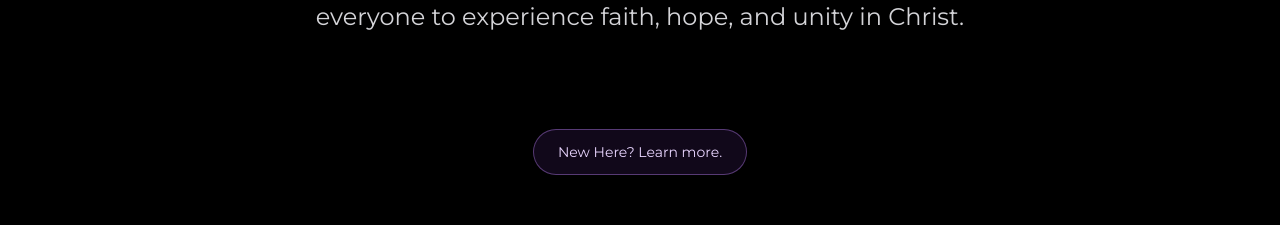
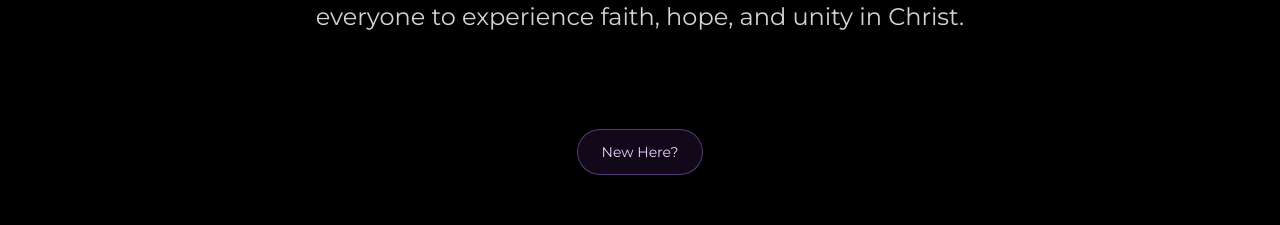
Before and after one commit to karlodelarosa/elgc, a Next.js app: page / in a window 1280 px wide. Shown: the part 1423-1648 px from the top of the page. Built offline with nearby package versions, Linux system fonts and the light colour scheme; a web font is replaced by a local one.

Commit message:
feat: text change

```diff
--- a/app/components/church-info/church-intro-text-component.tsx
+++ b/app/components/church-info/church-intro-text-component.tsx
@@ -26,7 +26,7 @@ export function ChurchIntroText() {
             href="/new-here"
             className="inline-flex items-center gap-2 rounded-full border border-purple-400/40 text-sm bg-purple-500/10 px-6 py-3 text-purple-200 transition hover:border-purple-300 hover:bg-purple-500/20 hover:text-white"
           >
-            New Here? Learn more.
+            New Here?
           </a>
         </div>
       </div>
```
